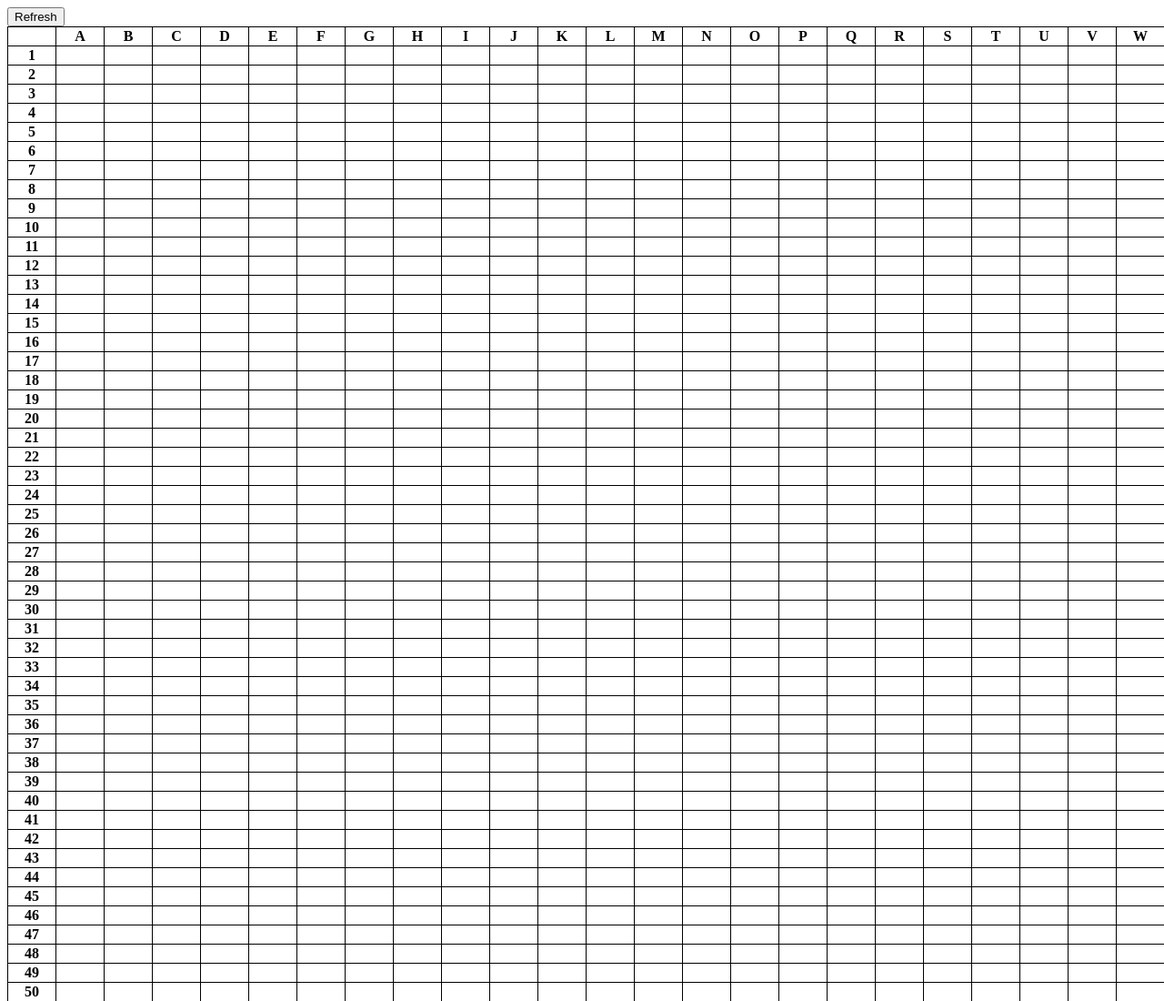
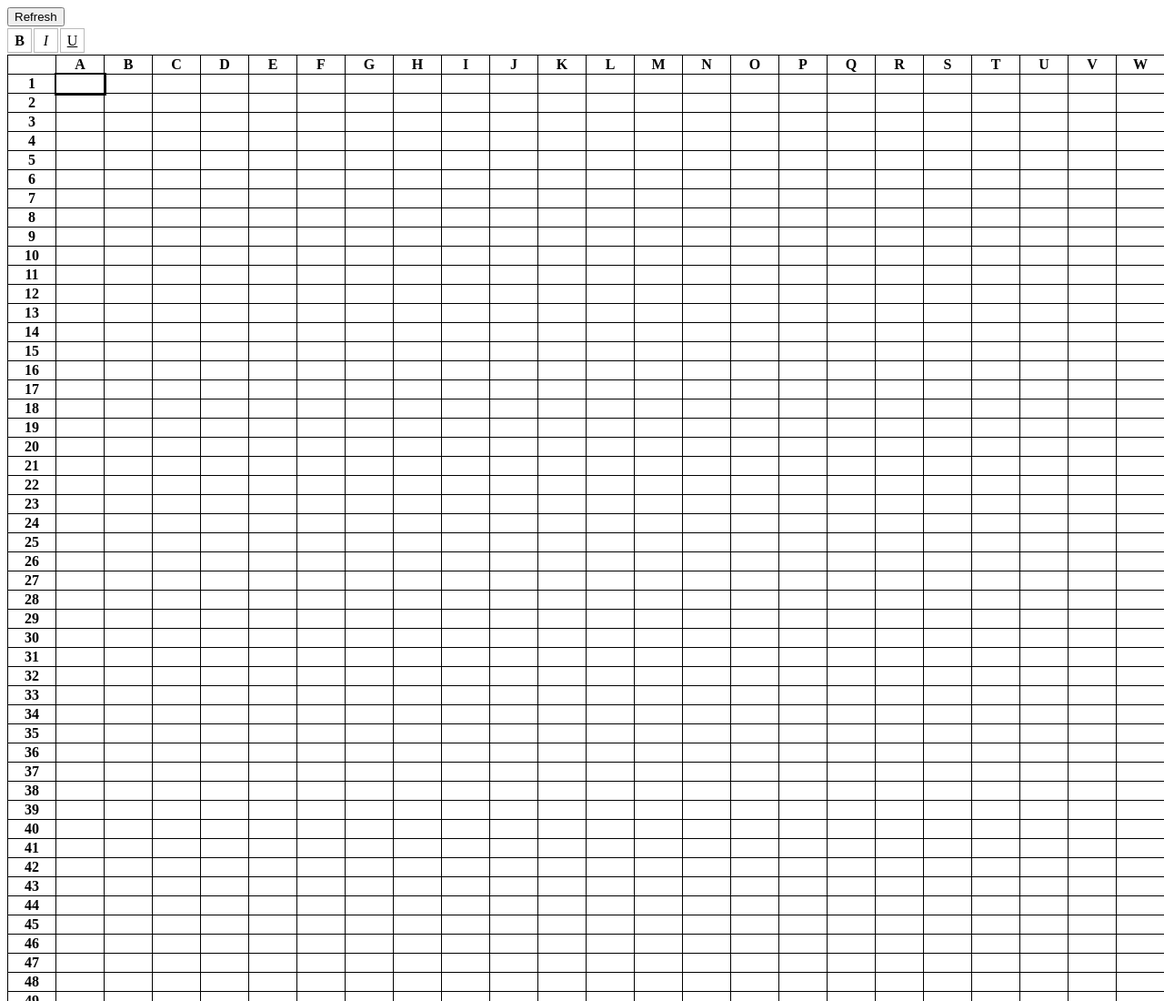
Before and after one commit to rain-over/mini-spreadsheet, a plain HTML site: page index.html in a window 1280 px wide. Shown: the top 1100 px of the page at 91% size. Drawn offline with Linux system fonts and the light colour scheme.

Commit message:
updates for step 7

```diff
--- a/index.html
+++ b/index.html
@@ -29,13 +29,54 @@
         width: 98%;
         padding: 0;
         margin: 0 auto;
-        outline: 1px solid #bbbbbb;
+        /* outline: 1px solid #bbbbbb; */
         border: 0;
       }
       td input::-webkit-outer-spin-button,
       td input::-webkit-inner-spin-button {
         -webkit-appearance: none;
         margin: 0;
+      }
+      td input:focus-visible {
+        outline: none;
+      }
+
+      td.active {
+        outline: 2px solid black;
+      }
+
+      #bold,
+      td.bold,
+      td.bold input {
+        font-weight: 600;
+      }
+
+      #italic,
+      td.italic,
+      td.italic input {
+        font-style: italic;
+      }
+
+      #underline,
+      td.underline,
+      td.underline input {
+        text-decoration: underline;
+      }
+
+      .mini-sprdxt-formatter {
+        display: flex;
+      }
+      .mini-sprdxt-formatter div {
+        border: 1px solid #bbb;
+        height: 25px;
+        width: 25px;
+        text-align: center;
+        line-height: 25px;
+        margin: 2px 2px 2px 0;
+      }
+
+      .mini-sprdxt-formatter div.active {
+        background-color: #bbb;
       }
     </style>
   </head>
--- a/src/MiniSpreadSheet.js
+++ b/src/MiniSpreadSheet.js
@@ -2,23 +2,31 @@ class MiniSpreadSheet {
   _functions = ['SUM', 'AVERAGE', 'COUNT', 'MAX', 'MIN'];
 
   constructor(data = [], size = [100, 100], containerID = 'mini-sprdxt') {
+    this.activeCell = 'A1';
     this.container = document.querySelector(`#${containerID}`);
     this.data = data;
     this.size = size;
   }
 
+  /**
+   * @todo: divide into smaller function
+   */
   render() {
     const headerLabels = this.getHeaderLabels();
     const {
       data,
       size: [row, column],
+      activeCell,
     } = this;
 
+    const formatter = this.renderFormatButtons();
     const table = document.createElement('table');
     const thead = document.createElement('thead');
     const tbody = document.createElement('tbody');
 
     const thead_tr = document.createElement('tr');
+    const activeCol = activeCell.match(/[A-Z]+/)[0];
+    const activeRow = activeCell.match(/[0-9]+/)[0];
 
     //headers
     for (let c = 0; c <= column; c++) {
@@ -40,8 +48,13 @@ class MiniSpreadSheet {
         td.onclick = this.handleCellClick.bind(this);
 
         if (cellId in data) {
-          const { value } = data[cellId];
+          const { value, format } = data[cellId];
           td.textContent = value;
+          td.classList.add(...(format || []));
+        }
+
+        if (activeCell === cellId) {
+          td.classList.add('active');
         }
 
         if (c === 0) {
@@ -64,6 +77,7 @@ class MiniSpreadSheet {
       document.body.appendChild(newContainer);
       this.container = newContainer;
     }
+    this.container.appendChild(formatter);
     this.container.appendChild(table);
   }
 
@@ -77,6 +91,32 @@ class MiniSpreadSheet {
 
     tbox.onblur = this.handleCellBlur.bind(this);
     return tbox;
+  }
+
+  renderFormatButtons() {
+    const container = document.createElement('div');
+    container.classList.add('mini-sprdxt-formatter');
+
+    const bold = document.createElement('div');
+    bold.setAttribute('id', 'bold');
+    bold.textContent = 'B';
+    bold.onclick = this.handleFormatToggle.bind(this);
+
+    const italic = document.createElement('div');
+    italic.setAttribute('id', 'italic');
+    italic.textContent = 'I';
+    italic.onclick = this.handleFormatToggle.bind(this);
+
+    const underline = document.createElement('div');
+    underline.setAttribute('id', 'underline');
+    underline.textContent = 'U';
+    underline.onclick = this.handleFormatToggle.bind(this);
+
+    container.appendChild(bold);
+    container.appendChild(italic);
+    container.appendChild(underline);
+
+    return container;
   }
 
   destroy() {
@@ -239,6 +279,37 @@ class MiniSpreadSheet {
     target.textContent = '';
     target.appendChild(tbox);
     tbox.focus();
+
+    this.setActiveCell(id);
+  }
+
+  /**
+   * @todo Add active class for format buttons
+   */
+  handleFormatToggle(e) {
+    console.log('format');
+    const { id } = e.target;
+    const { activeCell } = this;
+    const data = { ...this.data[activeCell] };
+
+    // document.querySelector(`#${activeCell}`).classList.add(id);
+
+    if (data.format) {
+      if (data.format.includes(id)) {
+        const format = this.data[activeCell].format.filter((x) => x !== id);
+
+        this.data[activeCell].format = [...format];
+      } else {
+        this.data[activeCell].format.push(id);
+      }
+    } else {
+      this.data[activeCell] = { ...data, format: [id] };
+    }
+
+    document.querySelector(`#${activeCell}`).className = 'active';
+    this.data[activeCell]?.format.forEach((s) => {
+      document.querySelector(`#${activeCell}`).classList.add(s);
+    });
   }
 
   repopulateCells() {
@@ -269,4 +340,13 @@ class MiniSpreadSheet {
     this.data[id] = { ...(cellData || []), value, formula };
     this.repopulateCells();
   }
+
+  setActiveCell(id) {
+    this.activeCell = id;
+
+    document.querySelectorAll('td.active').forEach((td) => {
+      td.classList.remove('active');
+    });
+    document.querySelector(`#${id}`).classList.add('active');
+  }
 }
```
